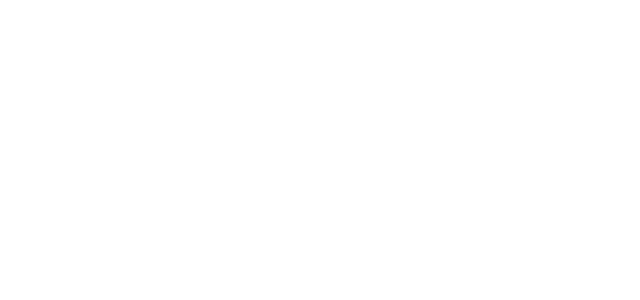
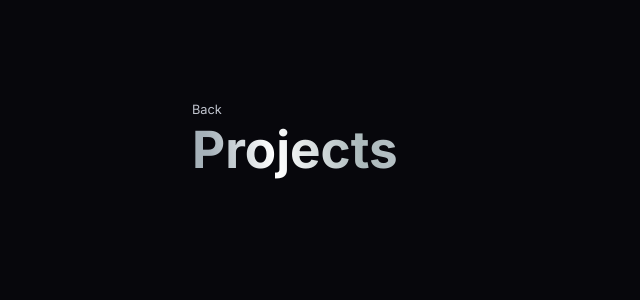
Before and after one commit to xegativ/PortfolioV2, a React (Vite) app in the folder PortfolioV2/: page /projects in a window 1280 px wide. Before the commit this address had no page. Shown: the top 300 px of the page, without its empty margins (0-640 px from the left). Built offline with nearby package versions, Linux system fonts and the light colour scheme.

Commit message:
Configured routing

```diff
--- a/PortfolioV2/src/App.tsx
+++ b/PortfolioV2/src/App.tsx
@@ -1,11 +1,21 @@
 import { Route, Routes } from "react-router-dom";
 import Home from "./components/pages/Home";
+import ExperienceMore from "./components/pages/ExperienceMore";
+import ProjectsMore from "./components/pages/ProjectsMore";
 
 function App() {
     return (
         <>
             <Routes>
                 <Route path="/" element={<Home></Home>} />
+                <Route
+                    path="/experience"
+                    element={<ExperienceMore></ExperienceMore>}
+                />
+                <Route
+                    path="/projects"
+                    element={<ProjectsMore></ProjectsMore>}
+                />
             </Routes>
         </>
     );
--- a/PortfolioV2/src/components/Experience.tsx
+++ b/PortfolioV2/src/components/Experience.tsx
@@ -53,7 +53,7 @@
                         return <Box {...experienceItem} />;
                     })}
             </div>
-            <ViewMore />
+            <ViewMore linkTo="/experience" />
         </div>
     );
 }
--- a/PortfolioV2/src/components/Projects.tsx
+++ b/PortfolioV2/src/components/Projects.tsx
@@ -69,7 +69,7 @@
                         return <Box {...projectItem} />;
                     })}
 
-        <ViewMore />
+                <ViewMore linkTo="projects" />
             </div>
         </div>
     );
--- /dev/null
+++ b/PortfolioV2/src/components/pages/ExperienceMore.tsx
@@ -0,0 +1,19 @@
+import { Link } from "react-router-dom";
+
+function ExperienceMore() {
+    return (
+        <>
+            <div className="background"></div>
+            <div className="more-section">
+                <Link className="back-button" to="/">
+                    Back
+                </Link>
+                <div>
+                    <h1 className="gradient-text">Experience</h1>
+                </div>
+            </div>
+        </>
+    );
+}
+
+export default ExperienceMore;
--- /dev/null
+++ b/PortfolioV2/src/components/pages/ProjectsMore.tsx
@@ -0,0 +1,19 @@
+import { Link } from "react-router-dom";
+
+function ProjectsMore() {
+    return (
+        <>
+            <div className="background"></div>
+            <div className="more-section">
+                <Link className="back-button" to="/">
+                    Back
+                </Link>
+                <div>
+                    <h1 className="gradient-text">Projects</h1>
+                </div>
+            </div>
+        </>
+    );
+}
+
+export default ProjectsMore;
--- a/PortfolioV2/src/components/subcomponents/ViewMore.tsx
+++ b/PortfolioV2/src/components/subcomponents/ViewMore.tsx
@@ -1,8 +1,12 @@
-function ViewMore() {
+import { Link } from "react-router-dom";
+
+function ViewMore({ linkTo }: { linkTo: string }) {
     return (
         <div className="view-more-wrap">
             <p className="fade-line-start"></p>
-            <p className="view-more">View more</p>
+            <Link className="view-more" to={linkTo}>
+                View more
+            </Link>
             <p className="fade-line-end"></p>
         </div>
     );
--- a/PortfolioV2/src/index.css
+++ b/PortfolioV2/src/index.css
@@ -41,6 +41,12 @@
 
 body {
   overflow-x: hidden;
+}
+
+.more-section {
+  margin-left: var(--page-margin-side);
+  margin-right: var(--page-margin-side);
+  padding-top: 100px;
 }
 
 .bio-pfp-wrapper {
@@ -595,16 +601,35 @@
   padding-left: 15px;
   padding-right: 15px;
 
-  color: rgba(255, 255, 255, 0.8);
+  color: var(--color-grey);
   transition: 0.2s;
 
   cursor: pointer;
+
+  font-size: var(--font-size-small);
+  font-family: "Inter", sans-serif;
 }
 
 .view-more:hover {
   color: rgba(255, 255, 255, 1);
   transition: 0.2s;
 }
+
+
+.back-button {
+  color: var(--color-grey);
+  transition: 0.2s;
+
+  cursor: pointer;
+
+  font-size: var(--font-size-small);
+  font-family: "Inter", sans-serif;
+}
+
+.back-button:hover {
+  color: rgb(255, 255, 255);
+}
+
 
 .fade-line-start {
   margin-top: 10px;
@@ -615,7 +640,7 @@
   /* background: rgb(255, 255, 255); */
   background: linear-gradient(
     to left,
-    rgba(255, 255, 255, 0.6),
+    var(--color-grey),
     rgba(255, 0, 0, 0)
   );
 }
@@ -628,7 +653,7 @@
 
   background: linear-gradient(
     to right,
-    rgba(255, 255, 255, 0.6),
+    var(--color-grey),
     rgba(255, 0, 0, 0)
   );
 }
```
Lines whose indentation alone changed are shown as unchanged.
